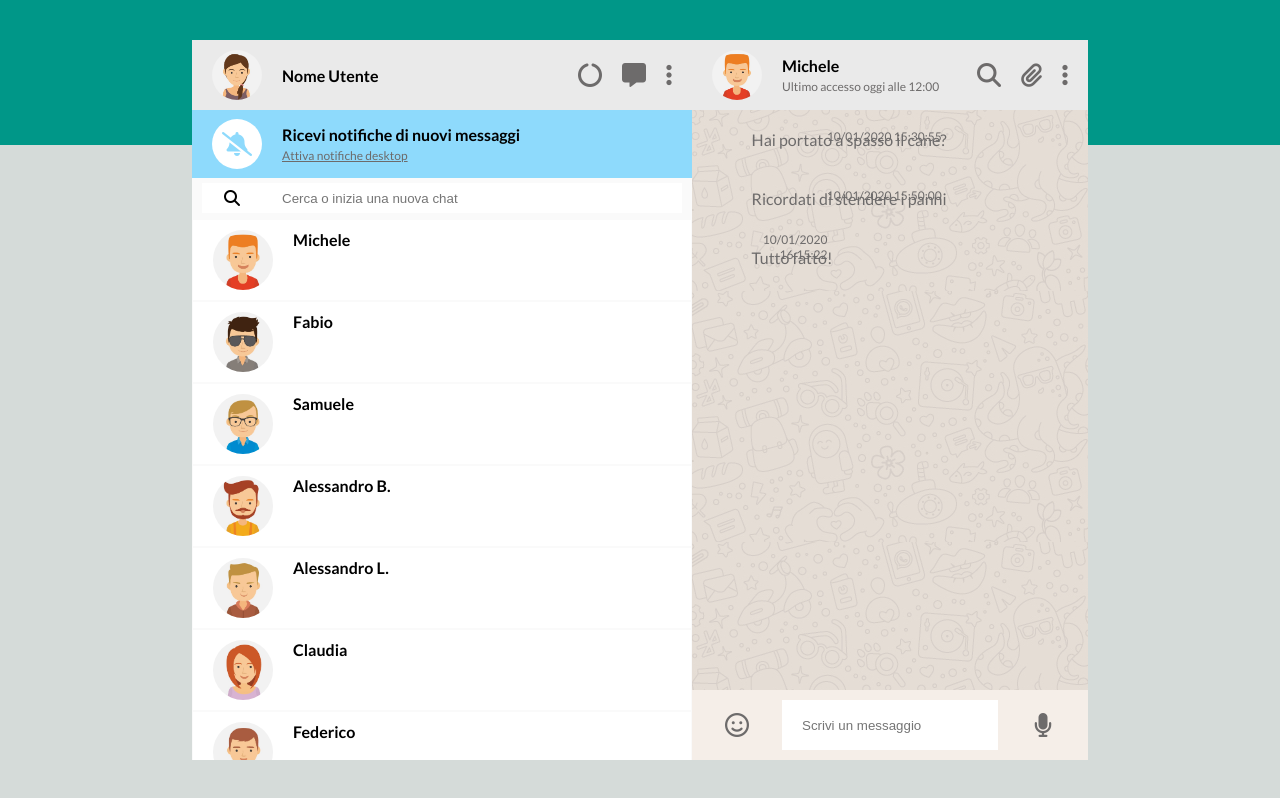
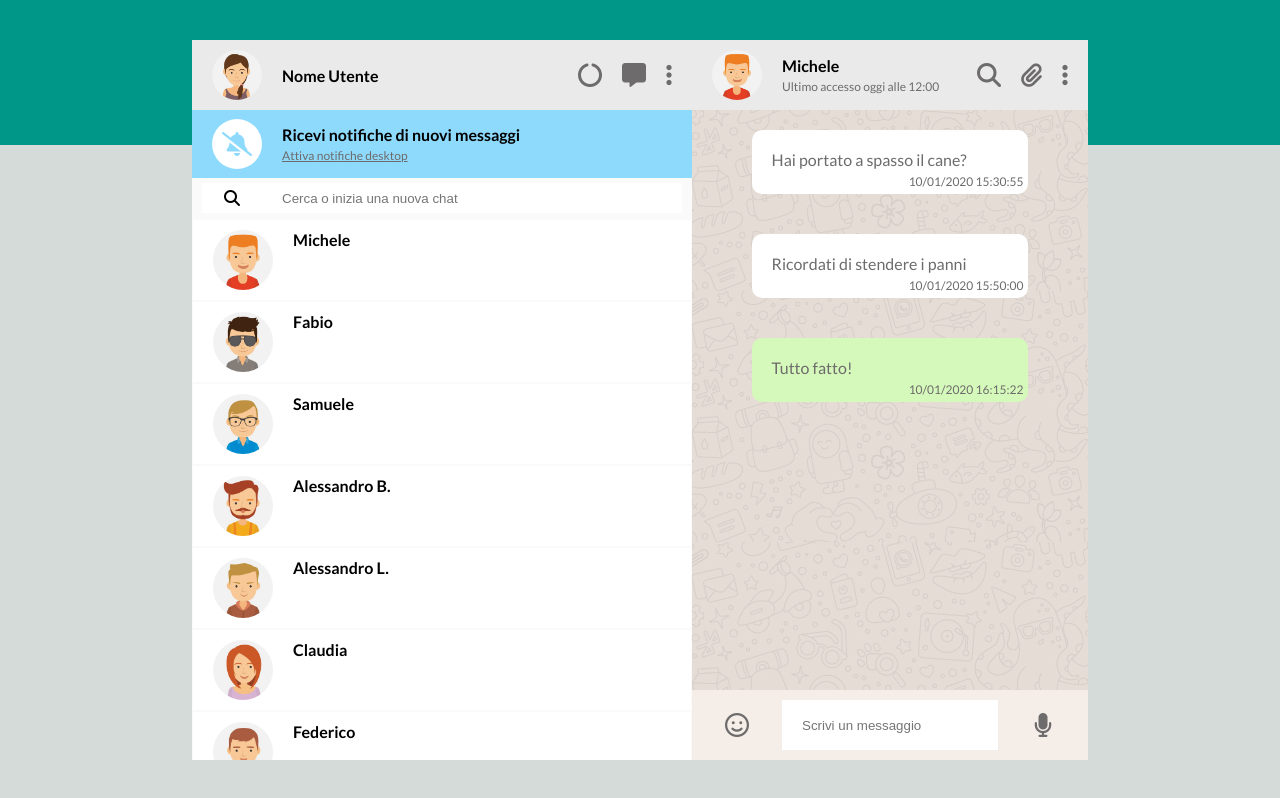
Before and after one commit to elisabichiappini/vue-boolzapp, a plain HTML site: page milestone2/index.html in a window 1280 px wide. Both pictures are taken after a click on the element "Michele". Drawn offline with nearby package versions, Linux system fonts and the light colour scheme.

Commit message:
fit: different class received and sent to mess

```diff
--- a/milestone2/css/_partials/project.css
+++ b/milestone2/css/_partials/project.css
@@ -19,7 +19,6 @@ PROJECT
     left: 50%;
     transform: translate(-50%, -50%);
 }
-
 
 img.photo-avatar {
     display: block;
--- a/milestone2/index.html
+++ b/milestone2/index.html
@@ -95,8 +95,9 @@
                         <div class="main-single-chat">
                             <ul class="container-message">
                                 <li v-for="message in contacts[activeContact].messages" class="box-message d-flex">
-                                    <!--todo status-->
-                                    <p :class="status">{{ message.message }}<span>{{ message.date}}</span></p>
+                                    <!--todo-->
+                                    <p :class="message.status"
+                                    class="{justify-flex-end:message.status !== 'sent'}">{{ message.message }}<span>{{ message.date }}</span></p>
                                 </li>
                                 <!-- creazione li messaggi con js
                                 <li class="message d-flex">
--- a/milestone2/js/myscript.js
+++ b/milestone2/js/myscript.js
@@ -180,5 +180,7 @@ const { createApp } = Vue
                 console.log('ho cliccato la chat', index);
                 this.activeContact = index;
             }
-        }
+        },
+
+
     }).mount('#app')
```
